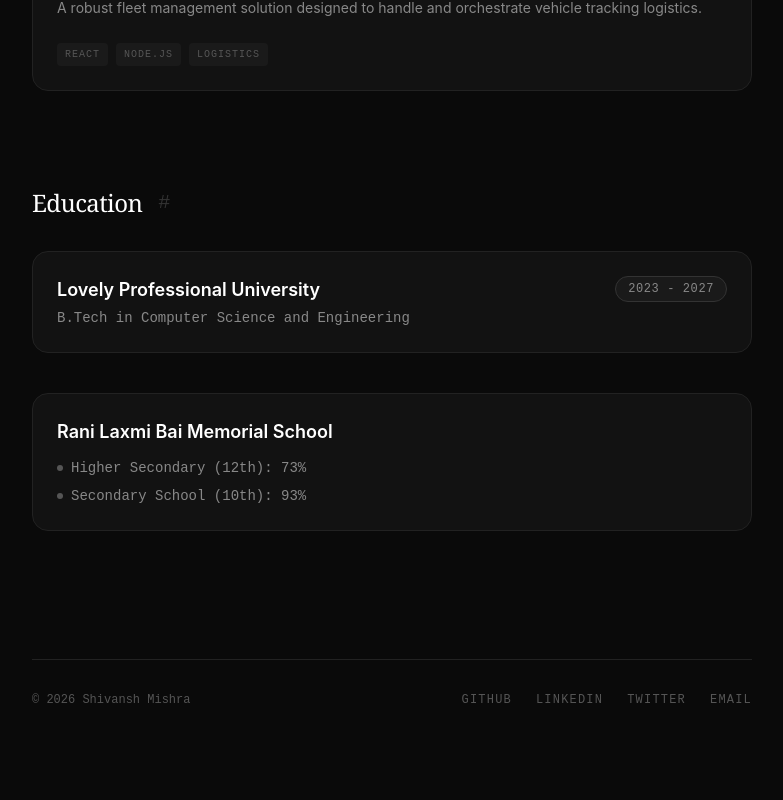
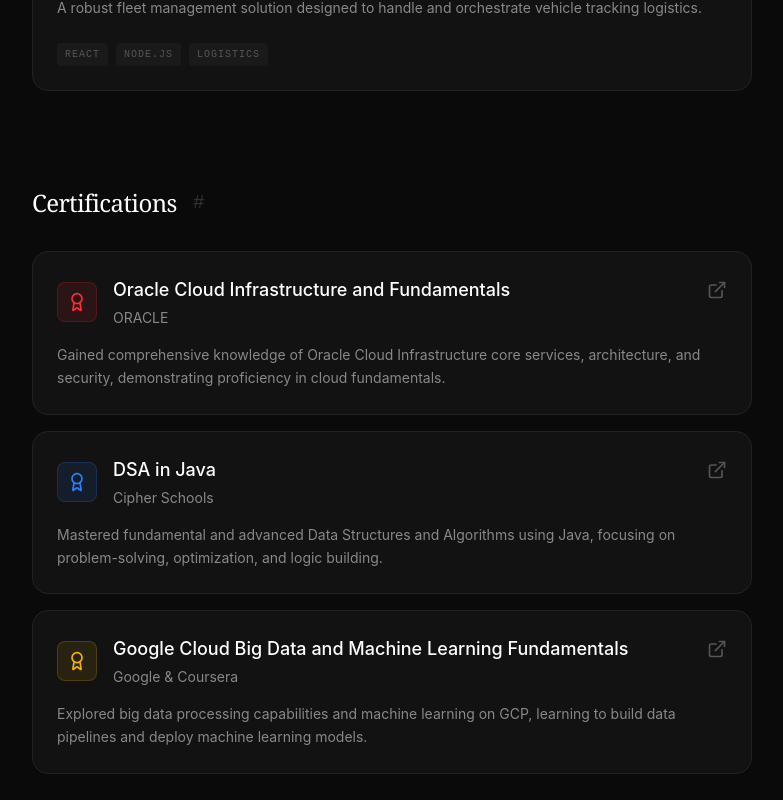
Before and after one commit to shivanshm1726/portfolio, a React (Vite) app: page / in a window 1280 px wide. Shown: the part 1560-2360 px from the top of the page, without its empty margins (248-1031 px from the left). Built offline with nearby package versions, Linux system fonts and the light colour scheme; no server answers.

Commit message:
feat: implement certifications, biography, contact, and dark/light theme

```diff
--- a/src/App.tsx
+++ b/src/App.tsx
@@ -5,6 +5,9 @@
 import Contributions from './components/sections/Contributions';
 import Education from './components/sections/Education';
 import Projects from './components/sections/Projects';
+import Certifications from './components/sections/Certifications';
+import Biography from './components/sections/Biography';
+import Contact from './components/sections/Contact';
 
 function App() {
   return (
@@ -17,7 +20,10 @@
           <Expertise />
           <Contributions />
           <Projects />
+          <Certifications />
           <Education />
+          <Biography />
+          <Contact />
         </main>
 
         <Footer />
--- a/src/components/layout/Footer.tsx
+++ b/src/components/layout/Footer.tsx
@@ -1,17 +1,32 @@
+import { Github, Linkedin, Twitter, Mail, Instagram } from 'lucide-react';
 
 export default function Footer() {
     const currentYear = new Date().getFullYear();
 
     return (
-        <footer className="mt-20 pt-8 border-t border-[#222]">
-            <div className="flex flex-col md:flex-row justify-between items-center gap-4 text-[#555] font-mono text-xs">
-                <p>© {currentYear} Shivansh Mishra</p>
+        <footer className="mt-12 py-12 border-t border-[#222]">
+            <div className="flex flex-col items-center justify-center gap-8">
+                <div className="flex items-center gap-8 text-[#888]">
+                    <a href="https://x.com/shivahahansh" target="_blank" rel="noreferrer" className="hover:text-white transition-colors cursor-pointer"><Twitter className="w-5 h-5" /></a>
+                    <a href="https://www.linkedin.com/in/shivansh7/" target="_blank" rel="noreferrer" className="hover:text-white transition-colors cursor-pointer"><Linkedin className="w-5 h-5" /></a>
+                    <a href="https://github.com/shivanshm1726" target="_blank" rel="noreferrer" className="hover:text-white transition-colors cursor-pointer"><Github className="w-5 h-5" /></a>
 
-                <div className="flex items-center gap-6">
-                    <a href="https://github.com/shivanshm1726" target="_blank" rel="noreferrer" className="hover:text-white transition-colors uppercase tracking-widest">Github</a>
-                    <a href="https://www.linkedin.com/in/shivansh7/" target="_blank" rel="noreferrer" className="hover:text-white transition-colors uppercase tracking-widest">Linkedin</a>
-                    <a href="https://x.com/shivahahansh" target="_blank" rel="noreferrer" className="hover:text-white transition-colors uppercase tracking-widest">Twitter</a>
-                    <a href="mailto:shivanshm665@gmail.com" className="hover:text-white transition-colors uppercase tracking-widest">Email</a>
+                    {/* Placeholder Hashnode/Medium-like Icon */}
+                    <a href="#" className="hover:text-white transition-colors cursor-pointer">
+                        <svg viewBox="0 0 24 24" fill="currentColor" className="w-5 h-5">
+                            <circle cx="5" cy="12" r="3" />
+                            <circle cx="12" cy="12" r="3" />
+                            <circle cx="19" cy="12" r="3" />
+                        </svg>
+                    </a>
+
+                    <a href="#" className="hover:text-white transition-colors cursor-pointer"><Instagram className="w-5 h-5" /></a>
+                    <a href="mailto:shivanshm665@gmail.com" className="hover:text-white transition-colors cursor-pointer"><Mail className="w-5 h-5" /></a>
+                </div>
+
+                <div className="text-center font-sans tracking-tight">
+                    <p className="text-[#888] text-sm md:text-base font-medium">Design & Developed by <span className="text-white font-bold">Shivansh Mishra</span></p>
+                    <p className="text-[#555] text-xs md:text-sm mt-1">© {currentYear}. All rights reserved.</p>
                 </div>
             </div>
         </footer>
--- /dev/null
+++ b/src/components/sections/Biography.tsx
@@ -0,0 +1,26 @@
+export default function Biography() {
+    return (
+        <section id="biography" className="py-12">
+            <div className="mb-8 inline-block">
+                <h2 className="text-2xl font-serif text-white tracking-tight pb-2 border-b border-white/20">biography</h2>
+            </div>
+
+            <div className="flex flex-col md:flex-row gap-8 items-start mt-2">
+                <div className="w-32 h-32 md:w-40 md:h-40 shrink-0 rounded-2xl overflow-hidden bg-[#1a1a1a] subtle-border group border border-white/5">
+                    <img
+                        src="/avatar.jpg"
+                        alt="Profile"
+                        className="w-full h-full object-cover grayscale opacity-80 transition-all duration-500 ease-in-out group-hover:grayscale-0 group-hover:opacity-100"
+                    />
+                </div>
+
+                <div className="flex-1 pt-1">
+                    <p className="text-[#888] text-sm md:text-base leading-relaxed">
+                        <span className="text-[3.25rem] font-serif text-[#ddd] float-left mr-3 mt-1.5 leading-[0.75]">T</span>
+                        hird-year Computer Science student passionate about building scalable web applications and solving real-world problems through technology. Experienced in full-stack development with React, Spring Boot, and PostgreSQL, with hands-on expertise in API design and database optimization. Solved more than 250 DSA questions across all platforms.
+                    </p>
+                </div>
+            </div>
+        </section>
+    );
+}
--- /dev/null
+++ b/src/components/sections/Certifications.tsx
@@ -0,0 +1,64 @@
+import { ExternalLink, Award } from 'lucide-react';
+
+export default function Certifications() {
+    const certifications = [
+        {
+            title: 'Oracle Cloud Infrastructure and Fundamentals',
+            issuer: 'ORACLE',
+            description: 'Gained comprehensive knowledge of Oracle Cloud Infrastructure core services, architecture, and security, demonstrating proficiency in cloud fundamentals.',
+            link: 'https://catalog-education.oracle.com/ords/certview/sharebadge?id=B102F8AFE162D6C1551C27F229E5237E8A24E7F85BDA0BB74F19F4603053F9AF',
+            icon: 'bg-red-500/10 text-red-500 border-red-500/20'
+        },
+        {
+            title: 'DSA in Java',
+            issuer: 'Cipher Schools',
+            description: 'Mastered fundamental and advanced Data Structures and Algorithms using Java, focusing on problem-solving, optimization, and logic building.',
+            link: 'https://www.cipherschools.com/certificate/preview?id=687bf9e606ffe76122762726',
+            icon: 'bg-blue-500/10 text-blue-500 border-blue-500/20'
+        },
+        {
+            title: 'Google Cloud Big Data and Machine Learning Fundamentals',
+            issuer: 'Google & Coursera',
+            description: 'Explored big data processing capabilities and machine learning on GCP, learning to build data pipelines and deploy machine learning models.',
+            link: 'https://coursera.org/share/b6087281e7fd3bef6eb20f1a72051440',
+            icon: 'bg-yellow-500/10 text-yellow-500 border-yellow-500/20'
+        }
+    ];
+
+    return (
+        <section id="certifications" className="py-12">
+            <div className="flex items-center gap-4 mb-8">
+                <h2 className="text-2xl font-serif text-white tracking-tight">Certifications</h2>
+                <span className="text-[#333] font-mono text-xl">#</span>
+            </div>
+
+            <div className="grid grid-cols-1 gap-4">
+                {certifications.map((cert, i) => (
+                    <div key={i} className="card-bg p-6 group">
+                        <div className="flex justify-between items-start mb-4">
+                            <div className="flex items-center gap-4">
+                                <div className={`w-10 h-10 shrink-0 rounded-lg border flex items-center justify-center ${cert.icon}`}>
+                                    <Award className="w-5 h-5" />
+                                </div>
+                                <div>
+                                    <h3 className="text-lg font-medium text-white group-hover:text-blue-400 transition-colors">
+                                        {cert.title}
+                                    </h3>
+                                    <p className="text-[#888] text-sm mt-1">{cert.issuer}</p>
+                                </div>
+                            </div>
+                            <div className="flex gap-3 ml-4 shrink-0 sm:mt-1">
+                                <a href={cert.link} target="_blank" rel="noreferrer" className="text-[#555] hover:text-white transition-colors">
+                                    <ExternalLink className="w-5 h-5" />
+                                </a>
+                            </div>
+                        </div>
+                        <p className="text-[#888] text-sm leading-relaxed">
+                            {cert.description}
+                        </p>
+                    </div>
+                ))}
+            </div>
+        </section>
+    );
+}
--- /dev/null
+++ b/src/components/sections/Contact.tsx
@@ -0,0 +1,24 @@
+import { Mail } from 'lucide-react';
+
+export default function Contact() {
+    return (
+        <section id="contact" className="py-12 mt-8">
+            <div className="card-bg p-8 md:p-16 flex flex-col items-center justify-center text-center">
+                <h2 className="text-3xl md:text-4xl font-serif text-white mb-6">Get In Touch</h2>
+
+                <div className="space-y-1 mb-10">
+                    <p className="text-[#888] text-sm md:text-base">If you've made it this far, we should talk :)</p>
+                    <p className="text-[#888] text-sm md:text-base">I'm open to Work, Collaborations, & Interesting problems.</p>
+                    <p className="text-[#888] text-sm md:text-base">Have a question or an idea? My inbox is always open.</p>
+                </div>
+
+                <a
+                    href="mailto:shivanshm665@gmail.com"
+                    className="inline-flex flex-row items-center gap-2 bg-white text-black px-6 py-3 rounded-full font-medium text-sm transition-transform hover:scale-105 duration-300"
+                >
+                    <Mail className="w-4 h-4" /> Say Hello
+                </a>
+            </div>
+        </section>
+    );
+}
--- a/src/index.css
+++ b/src/index.css
@@ -63,3 +63,27 @@
 .animate-marquee {
   animation: marquee 30s linear infinite;
 }
+
+/* Base transitions for smooth generic theme fade */
+* {
+  transition: background-color 0.4s ease-in-out, border-color 0.4s ease-in-out, color 0.4s ease-in-out, fill 0.4s ease-in-out, box-shadow 0.4s ease-in-out;
+}
+
+html { scroll-behavior: smooth; }
+
+/* Light mode overrides map */
+html.light-mode body { background-color: #f7f7f7; color: #111111; }
+html.light-mode .bg-\[\#0a0a0a\] { background-color: #f7f7f7; }
+html.light-mode .bg-\[\#121212\] { background-color: #ffffff; box-shadow: 0 4px 6px -1px rgba(0, 0, 0, 0.05); }
+html.light-mode .bg-\[\#1a1a1a\] { background-color: #e5e5e5; }
+html.light-mode .border-\[\#222222\], html.light-mode .border-\[\#222\], html.light-mode .border-\[\#333\] { border-color: #d1d5db; }
+html.light-mode .text-white { color: #111111; }
+html.light-mode .text-\[\#f0f0f0\] { color: #111111; }
+html.light-mode .text-\[\#888888\], html.light-mode .text-\[\#888\], html.light-mode .text-\[\#a0a0a0\] { color: #52525B; }
+html.light-mode .text-\[\#555\], html.light-mode .text-\[\#333\] { color: #9ca3af; }
+html.light-mode .text-\[\#ccc\], html.light-mode .text-\[\#ddd\] { color: #374151; }
+html.light-mode ::selection { background-color: rgba(0,0,0,0.1); color: #000; }
+
+/* Override hovers so they remain styled correctly in light mode */
+html.light-mode .\hover\:text-white:hover { color: #111111; }
+html.light-mode .\hover\:text-\[\#f0f0f0\]:hover { color: #111111; }
```
Also changed, not shown: src/components/layout/Navbar.tsx (+18 -4 lines), avatar.jpg (added), 1 other file (tests, documents, lock files or other folders).
